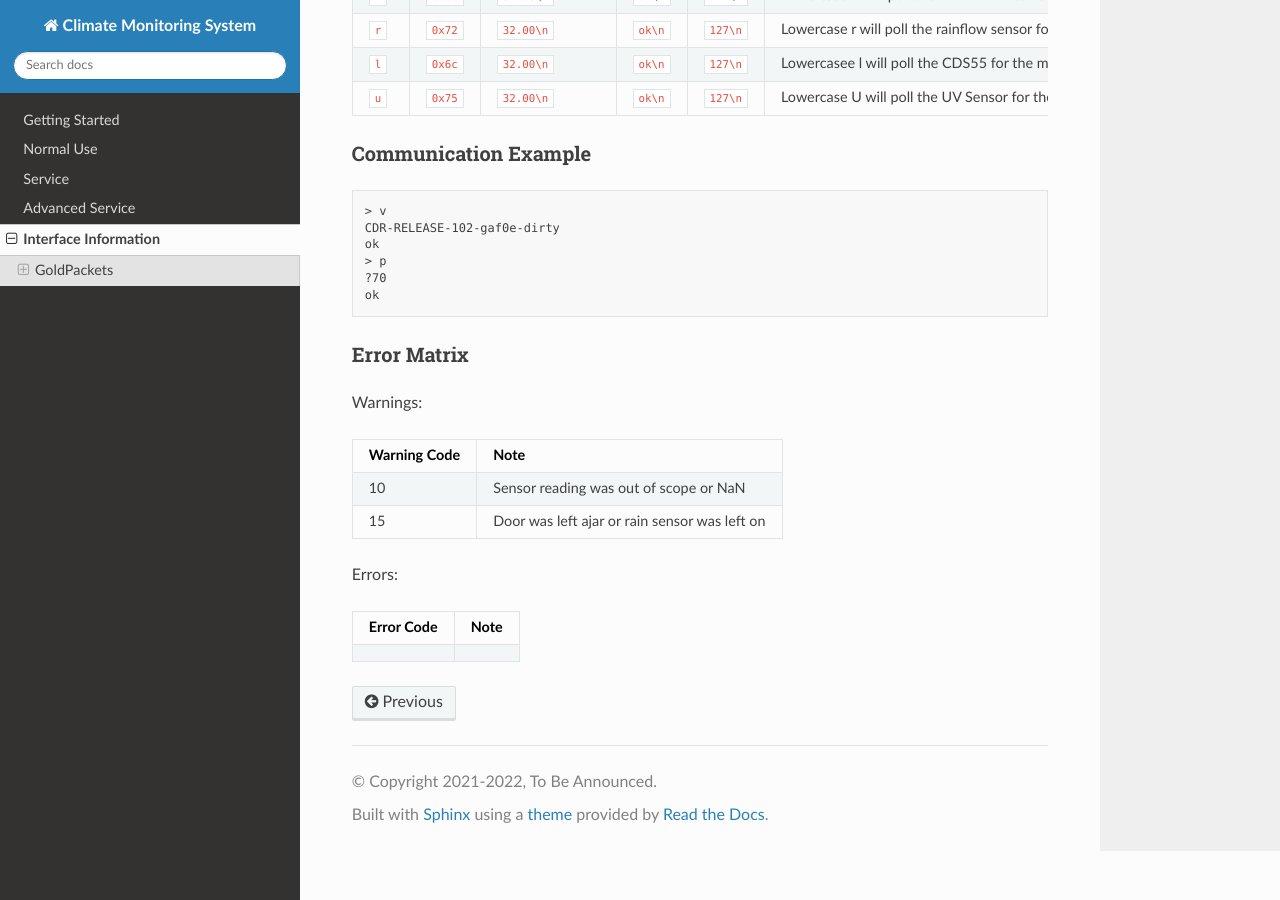
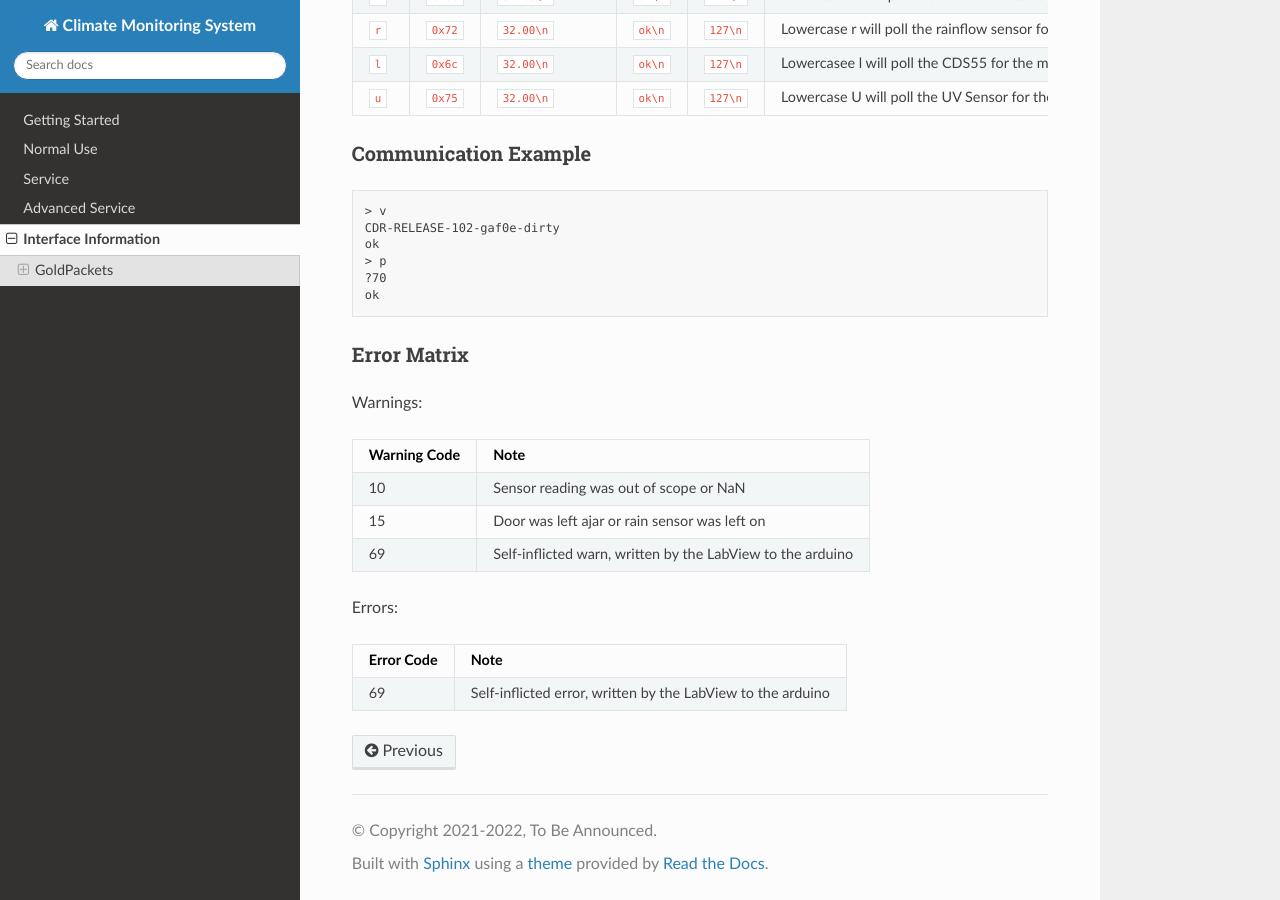
Before and after one commit to KenwoodFox/EG-207, a Sphinx documentation site: the page built from docs/advanced_service/interface_information.rst, in a window 1280 px wide and 900 px high, scrolled down 879 px. Built offline with Sphinx 7.4.7 and the Read the Docs theme 2.0.0, drawn with Linux system fonts in a browser that asks for light colours.

```diff
--- a/docs/advanced_service/interface_information.rst
+++ b/docs/advanced_service/interface_information.rst
@@ -63,18 +63,20 @@ Error Matrix
 
 Warnings:
 
-+--------------+-----------------------------------------------+
-| Warning Code |                     Note                      |
-+==============+===============================================+
-| 10           | Sensor reading was out of scope or NaN        |
-+--------------+-----------------------------------------------+
-| 15           | Door was left ajar or rain sensor was left on |
-+--------------+-----------------------------------------------+
++--------------+------------------------------------------------------------+
+| Warning Code |                            Note                            |
++==============+============================================================+
+| 10           | Sensor reading was out of scope or NaN                     |
++--------------+------------------------------------------------------------+
+| 15           | Door was left ajar or rain sensor was left on              |
++--------------+------------------------------------------------------------+
+| 69           | Self-inflicted warn, written by the LabView to the arduino |
++--------------+------------------------------------------------------------+
 
 Errors:
 
-+------------+------+
-| Error Code | Note |
-+============+======+
-|            |      |
-+------------+------+
++------------+-------------------------------------------------------------+
+| Error Code |                            Note                             |
++============+=============================================================+
+| 69         | Self-inflicted error, written by the LabView to the arduino |
++------------+-------------------------------------------------------------+
```
Also changed, not shown: 1 other file.
